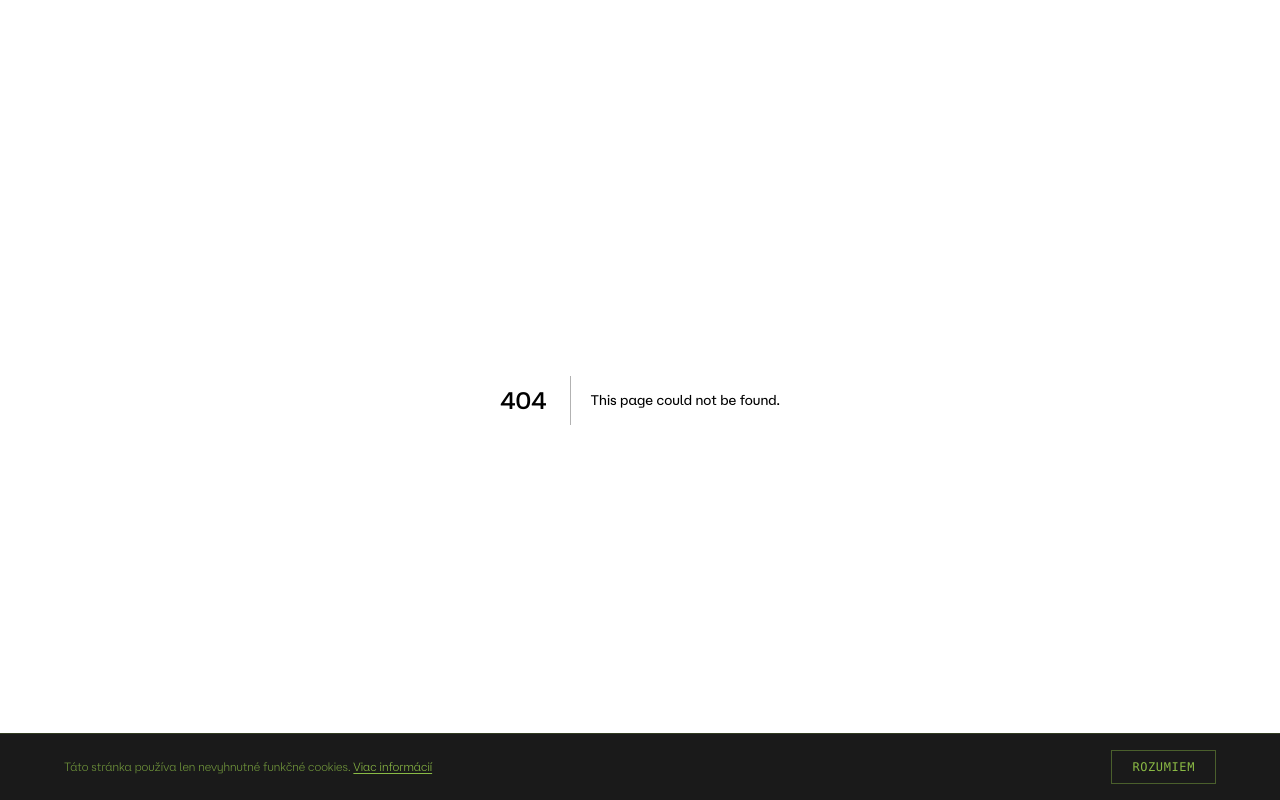
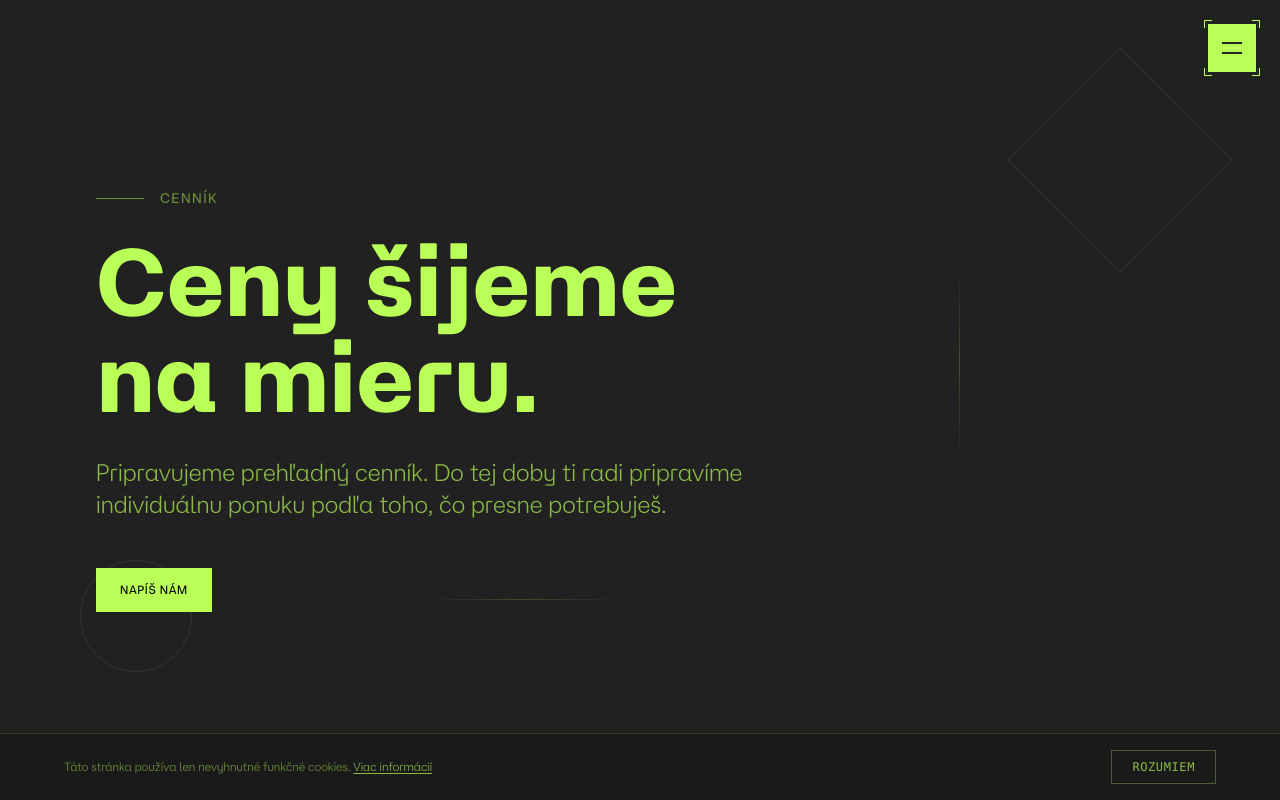
Before and after one commit to NextLayerStudio/nextlayer-studio-web-header-preview, a Next.js app: page /cena in a window 1280 px wide. Before the commit this address had no page. Built offline with nearby package versions, Linux system fonts and the light colour scheme.

Commit message:
Update hero navbar links and add cena page
Replace Marketing/Development/Design/Projekty nav with O nás/Kontakt/Cena/Projekty, and add a placeholder pricing page.

```diff
--- /dev/null
+++ b/app/cena/page.tsx
@@ -0,0 +1,113 @@
+"use client";
+
+import { useState } from "react";
+import Link from "next/link";
+
+export default function CenaPage() {
+  const [isMenuOpen, setIsMenuOpen] = useState(false);
+  const showHamburger = !isMenuOpen;
+
+  return (
+    <div className="bg-[#212121] h-screen overflow-y-scroll">
+
+      {/* Hamburger Button */}
+      {showHamburger && (
+        <div onClick={() => setIsMenuOpen(true)} className="fixed top-4 right-4 sm:top-6 sm:right-6 z-[60] cursor-pointer touch-manipulation" role="button" tabIndex={0} aria-label="Open menu">
+          <div className="relative w-14 h-14 sm:w-12 sm:h-12 bg-[#BAFF57] flex flex-col items-center justify-center gap-2 hover:bg-[#BAFF57]/80 active:bg-[#BAFF57]/60 transition-colors">
+            <div className="absolute -top-1 -left-1 w-2 h-2 border-t border-l border-[#BAFF57]"></div>
+            <div className="absolute -top-1 -right-1 w-2 h-2 border-t border-r border-[#BAFF57]"></div>
+            <div className="absolute -bottom-1 -left-1 w-2 h-2 border-b border-l border-[#BAFF57]"></div>
+            <div className="absolute -bottom-1 -right-1 w-2 h-2 border-b border-r border-[#BAFF57]"></div>
+            <span className="w-5 h-[2px] bg-[#212121]"></span>
+            <span className="w-5 h-[2px] bg-[#212121]"></span>
+          </div>
+        </div>
+      )}
+
+      {/* Full Screen Menu */}
+      <div className={`fixed inset-0 z-50 transition-all duration-500 ${isMenuOpen ? 'opacity-100 pointer-events-auto' : 'opacity-0 pointer-events-none'}`}>
+        <div className="absolute inset-0 bg-[#212121]"></div>
+        <div className="absolute inset-0 overflow-hidden pointer-events-none">
+          <div className="absolute h-[1px] bg-[#BAFF57]/20 animate-float-slow-1" style={{ top: '30%', left: '0', width: '100%' }}></div>
+          <div className="absolute h-[1px] bg-[#BAFF57]/15 animate-float-slow-3" style={{ top: '70%', left: '0', width: '100%' }}></div>
+          <div className="absolute w-[1px] bg-[#BAFF57]/15 animate-float-vertical-1" style={{ left: '20%', top: '0', height: '100%' }}></div>
+          <div className="absolute w-[1px] bg-[#BAFF57]/10 animate-float-vertical-3" style={{ right: '25%', top: '0', height: '100%' }}></div>
+          <div className="absolute top-8 left-8 w-16 h-16 border-t border-l border-[#BAFF57]/30"></div>
+          <div className="absolute top-8 right-8 w-16 h-16 border-t border-r border-[#BAFF57]/30"></div>
+          <div className="absolute bottom-8 left-8 w-16 h-16 border-b border-l border-[#BAFF57]/30"></div>
+          <div className="absolute bottom-8 right-8 w-16 h-16 border-b border-r border-[#BAFF57]/30"></div>
+        </div>
+        <button onClick={() => setIsMenuOpen(false)} className="absolute top-4 right-4 sm:top-6 sm:right-6 group z-50 cursor-pointer touch-manipulation" aria-label="Close menu">
+          <div className="relative w-14 h-14 sm:w-12 sm:h-12 bg-[#BAFF57] flex items-center justify-center pointer-events-auto active:bg-[#BAFF57]/80 transition-colors">
+            <div className="absolute -top-1 -left-1 w-2 h-2 border-t border-l border-[#BAFF57]"></div>
+            <div className="absolute -top-1 -right-1 w-2 h-2 border-t border-r border-[#BAFF57]"></div>
+            <div className="absolute -bottom-1 -left-1 w-2 h-2 border-b border-l border-[#BAFF57]"></div>
+            <div className="absolute -bottom-1 -right-1 w-2 h-2 border-b border-r border-[#BAFF57]"></div>
+            <div className="relative w-5 h-5 pointer-events-none">
+              <span className="absolute top-1/2 left-0 w-full h-[2px] bg-[#212121] -translate-y-1/2 rotate-45"></span>
+              <span className="absolute top-1/2 left-0 w-full h-[2px] bg-[#212121] -translate-y-1/2 -rotate-45"></span>
+            </div>
+          </div>
+        </button>
+        <nav className="relative z-10 h-full flex flex-col items-start justify-center pl-12 md:pl-24 lg:pl-32 gap-4">
+          <Link href="/" className="group flex items-center gap-6 transition-all duration-300">
+            <span className="text-[#BAFF57]/40 text-sm font-light">01</span>
+            <span className="text-2xl sm:text-3xl md:text-4xl lg:text-5xl font-light uppercase tracking-[0.1em] sm:tracking-[0.2em] text-[#BAFF57] group-hover:tracking-[0.3em] transition-all duration-300">Home</span>
+            <span className="w-0 h-[1px] bg-[#BAFF57] group-hover:w-12 transition-all duration-300"></span>
+          </Link>
+          <Link href="/#o-nas" className="group flex items-center gap-6 transition-all duration-300">
+            <span className="text-[#BAFF57]/40 text-sm font-light">02</span>
+            <span className="text-2xl sm:text-3xl md:text-4xl lg:text-5xl font-light uppercase tracking-[0.1em] sm:tracking-[0.2em] text-[#BAFF57] group-hover:tracking-[0.3em] transition-all duration-300">O nás</span>
+            <span className="w-0 h-[1px] bg-[#BAFF57] group-hover:w-12 transition-all duration-300"></span>
+          </Link>
+          <Link href="/#kontakt" className="group flex items-center gap-6 transition-all duration-300">
+            <span className="text-[#BAFF57]/40 text-sm font-light">03</span>
+            <span className="text-2xl sm:text-3xl md:text-4xl lg:text-5xl font-light uppercase tracking-[0.1em] sm:tracking-[0.2em] text-[#BAFF57] group-hover:tracking-[0.3em] transition-all duration-300">Kontakt</span>
+            <span className="w-0 h-[1px] bg-[#BAFF57] group-hover:w-12 transition-all duration-300"></span>
+          </Link>
+          <div className="group flex items-center gap-6 transition-all duration-300">
+            <span className="text-[#BAFF57]/40 text-sm font-light">04</span>
+            <span className="text-3xl md:text-4xl lg:text-5xl font-light uppercase tracking-[0.2em] text-[#BAFF57]/50">Cena</span>
+            <span className="w-4 h-[1px] bg-[#BAFF57]/50"></span>
+          </div>
+          <Link href="/projekty" onClick={() => setIsMenuOpen(false)} className="group flex items-center gap-6 transition-all duration-300">
+            <span className="text-[#BAFF57]/40 text-sm font-light">05</span>
+            <span className="text-2xl sm:text-3xl md:text-4xl lg:text-5xl font-light uppercase tracking-[0.1em] sm:tracking-[0.2em] text-[#BAFF57] group-hover:tracking-[0.3em] transition-all duration-300">Projekty</span>
+            <span className="w-0 h-[1px] bg-[#BAFF57] group-hover:w-12 transition-all duration-300"></span>
+          </Link>
+          <div className="absolute bottom-12 left-12 md:left-24 lg:left-32 text-[#BAFF57]/50 text-sm font-light">
+            <p>team@nextlayer.studio</p>
+            <p>+421 902 238 309</p>
+          </div>
+        </nav>
+      </div>
+
+      {/* ── HERO — placeholder ── */}
+      <section className="min-h-screen h-screen flex flex-col justify-center px-4 sm:px-6 md:px-8 lg:px-16 xl:px-24 2xl:px-32 relative overflow-hidden">
+        <div className="absolute inset-0 pointer-events-none">
+          <div className="absolute top-20 right-20 w-40 h-40 border border-[#BAFF57]/10 rotate-45"></div>
+          <div className="absolute bottom-32 left-20 w-28 h-28 border border-[#BAFF57]/10 rounded-full"></div>
+          <div className="absolute top-1/3 right-1/4 w-px h-48 bg-gradient-to-b from-transparent via-[#BAFF57]/20 to-transparent"></div>
+          <div className="absolute bottom-1/4 left-1/3 w-48 h-px bg-gradient-to-r from-transparent via-[#BAFF57]/20 to-transparent"></div>
+        </div>
+        <div className="relative z-10 max-w-4xl">
+          <div className="flex items-center gap-4 mb-6">
+            <div className="w-12 h-[1px] bg-[#BAFF57]/50"></div>
+            <span className="text-[#BAFF57]/50 text-sm uppercase tracking-widest">Cenník</span>
+          </div>
+          <h1 className="text-5xl md:text-6xl lg:text-7xl xl:text-8xl font-bold text-[#BAFF57] mb-8 leading-tight">
+            Ceny šijeme<br />na mieru.
+          </h1>
+          <p className="text-lg md:text-xl lg:text-2xl text-[#BAFF57]/70 max-w-2xl leading-relaxed font-light">
+            Pripravujeme prehľadný cenník. Do tej doby ti radi pripravíme individuálnu ponuku podľa toho, čo presne potrebuješ.
+          </p>
+          <div className="mt-12">
+            <a href="/#kontakt" className="inline-flex items-center gap-2 bg-[#BAFF57] text-black px-6 py-3.5 text-xs uppercase tracking-wider hover:bg-white transition-colors">
+              Napíš nám
+            </a>
+          </div>
+        </div>
+      </section>
+    </div>
+  );
+}
--- a/app/page.tsx
+++ b/app/page.tsx
@@ -263,17 +263,11 @@ export default function Home() {
 
         {!isMobile && (
           <nav className="absolute top-8 left-1/2 -translate-x-1/2 z-40 flex items-center gap-8 lg:gap-12">
-            <a href="/marketing" className="text-sm lg:text-base font-normal hover:opacity-60 transition-opacity uppercase">MARKETING</a>
-            <a href="/development" className="text-sm lg:text-base font-normal hover:opacity-60 transition-opacity uppercase">DEVELOPMENT</a>
-            <a href="/design" className="text-sm lg:text-base font-normal hover:opacity-60 transition-opacity uppercase">DESIGN</a>
+            <button onClick={() => scrollToSection(1)} className="text-sm lg:text-base font-normal hover:opacity-60 transition-opacity uppercase cursor-pointer">O NÁS</button>
+            <button onClick={() => scrollToSection(5)} className="text-sm lg:text-base font-normal hover:opacity-60 transition-opacity uppercase cursor-pointer">KONTAKT</button>
+            <a href="/cena" className="text-sm lg:text-base font-normal hover:opacity-60 transition-opacity uppercase">CENA</a>
             <a href="/projekty" className="text-sm lg:text-base font-normal hover:opacity-60 transition-opacity uppercase">PROJEKTY</a>
           </nav>
-        )}
-
-        {!isMobile && (
-          <a href="#kontakt" className="absolute top-8 right-8 lg:right-12 z-40 text-sm lg:text-base font-normal hover:opacity-60 transition-opacity uppercase">
-            KONTAKT
-          </a>
         )}
 
         {!isMobile && (
@@ -373,7 +367,7 @@ export default function Home() {
       </main>
 
       {/* ── O NÁS — large landscape reel, text overlapping on lime ── */}
-      <section className="relative min-h-screen h-screen bg-[#BAFF57] overflow-hidden snap-start snap-always">
+      <section id="o-nas" className="relative min-h-screen h-screen bg-[#BAFF57] overflow-hidden snap-start snap-always">
         <div
           className="hidden md:block absolute right-0 top-1/2 -translate-y-1/2 w-[62%] xl:w-[64%]"
           style={{ opacity: section2Progress }}
```
